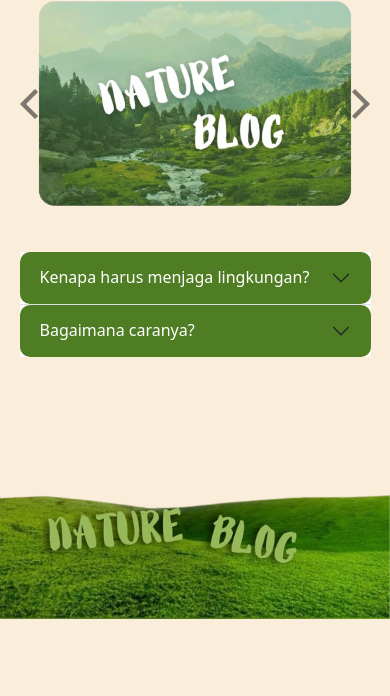
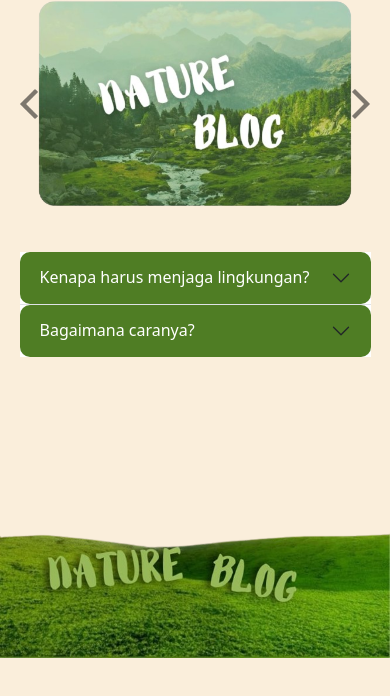
Before and after one commit to sekarrahayu/natureblog, a plain HTML site: page index.html in a window 390 px wide. Shown: the part 62-758 px from the top of the page. Drawn offline with nearby package versions, Linux system fonts and the light colour scheme.

Commit message:
finished

```diff
--- a/blog.css
+++ b/blog.css
@@ -41,7 +41,6 @@
     }
     .mountain{
         width: 100%;
-        margin-top: -10%;
     }
     .imgaccorwrap{
         height: 160px;
```
